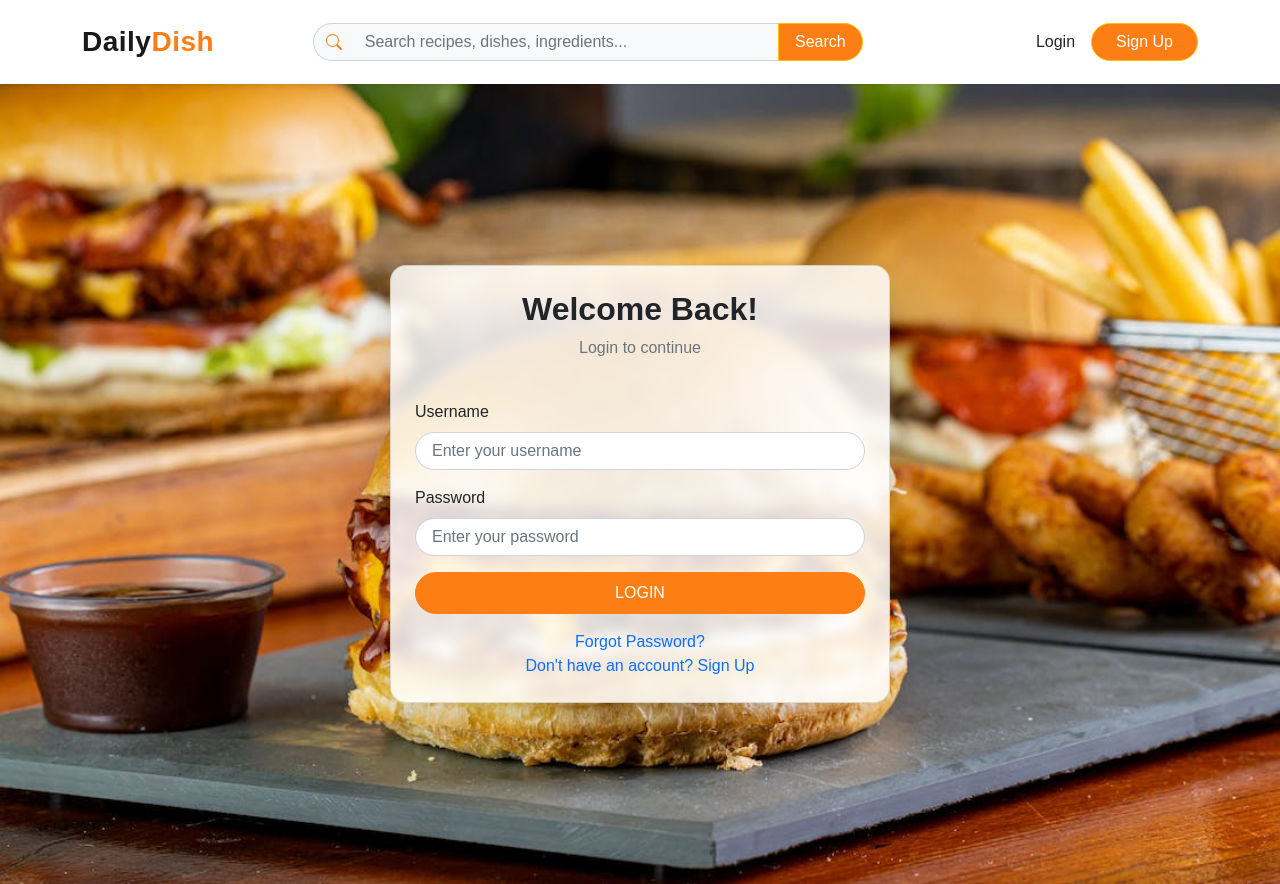
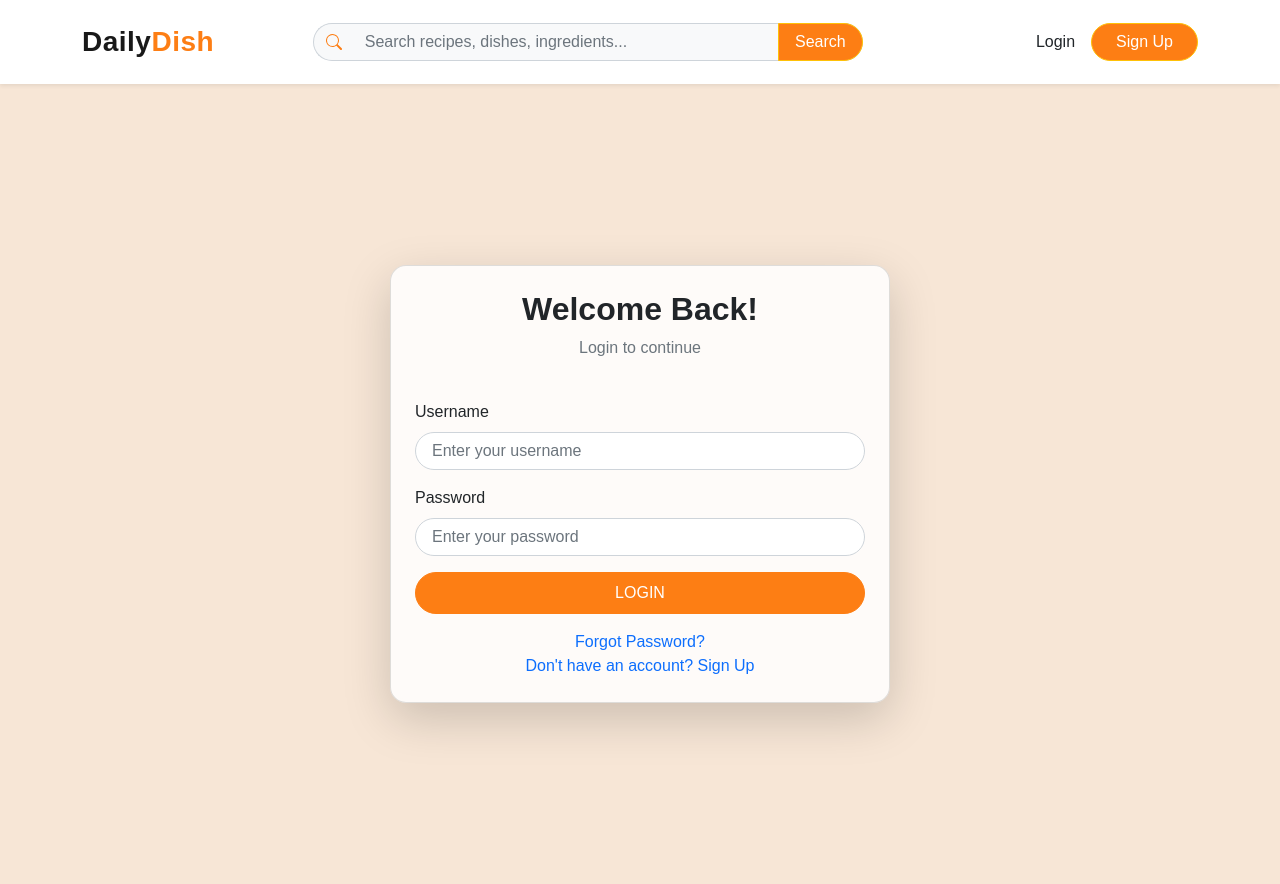
Before and after one commit to AshanMaduwantha/The_Daily_Dishh, a React (Create React App) app in the folder frontend/: page /login in a window 1280 px wide. Built offline with nearby package versions, Linux system fonts and the light colour scheme.

Commit message:
update codes

```diff
--- a/frontend/src/Pages/Login/index.jsx
+++ b/frontend/src/Pages/Login/index.jsx
@@ -22,7 +22,7 @@ function Login() {
     <div
       className="d-flex justify-content-center align-items-center min-vh-100"
       style={{
-        backgroundImage: `url(${LoginImage})`,
+        backgroundImage: `url()`,
         backgroundSize: "cover",
         backgroundPosition: "center",
       }}
--- a/frontend/src/Pages/Register/index.jsx
+++ b/frontend/src/Pages/Register/index.jsx
@@ -22,7 +22,7 @@ function Register() {
     <div
       className="d-flex justify-content-center align-items-center min-vh-100"
       style={{
-        backgroundImage: `url(${LoginImage})`,
+        backgroundImage: `url()`,
         backgroundSize: "cover",
         backgroundPosition: "center",
       }}
```
